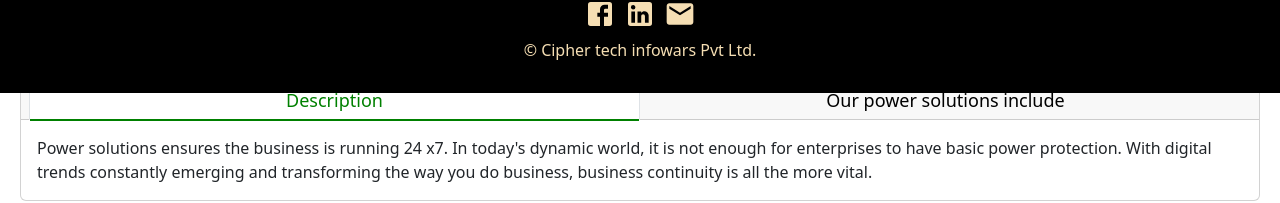
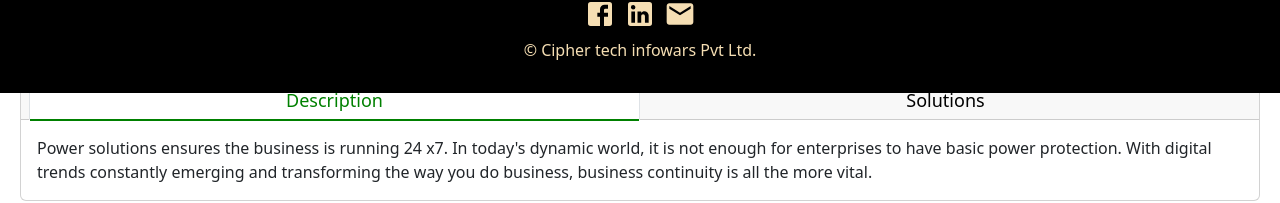
Before and after one commit to UTSAVsarkar/cipher-tech, a React (Create React App) app: page / in a window 1280 px wide. Both pictures are taken after a click on the button "Solutions". Shown: the part 707-910 px from the top of the page. Built offline with nearby package versions, Linux system fonts and the light colour scheme.

Commit message:
verbiage change

```diff
--- a/src/component/Solutions/Solutions.jsx
+++ b/src/component/Solutions/Solutions.jsx
@@ -79,7 +79,7 @@ function Solutions() {
             </Nav.Item>
             <Nav.Item>
               <Nav.Link eventKey="#second" onClick={() => setPow(false)}>
-                Our power solutions include
+                Solutions
               </Nav.Link>
             </Nav.Item>
           </Nav>
```
